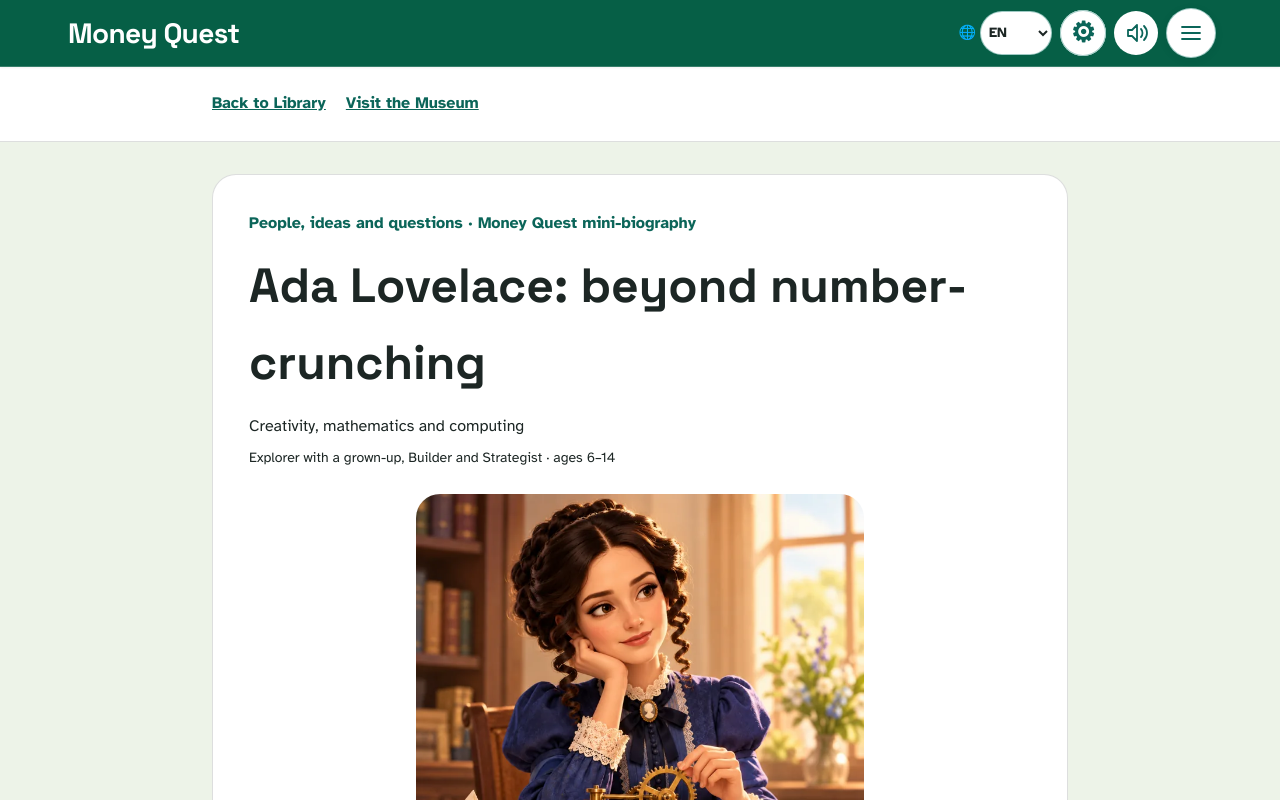
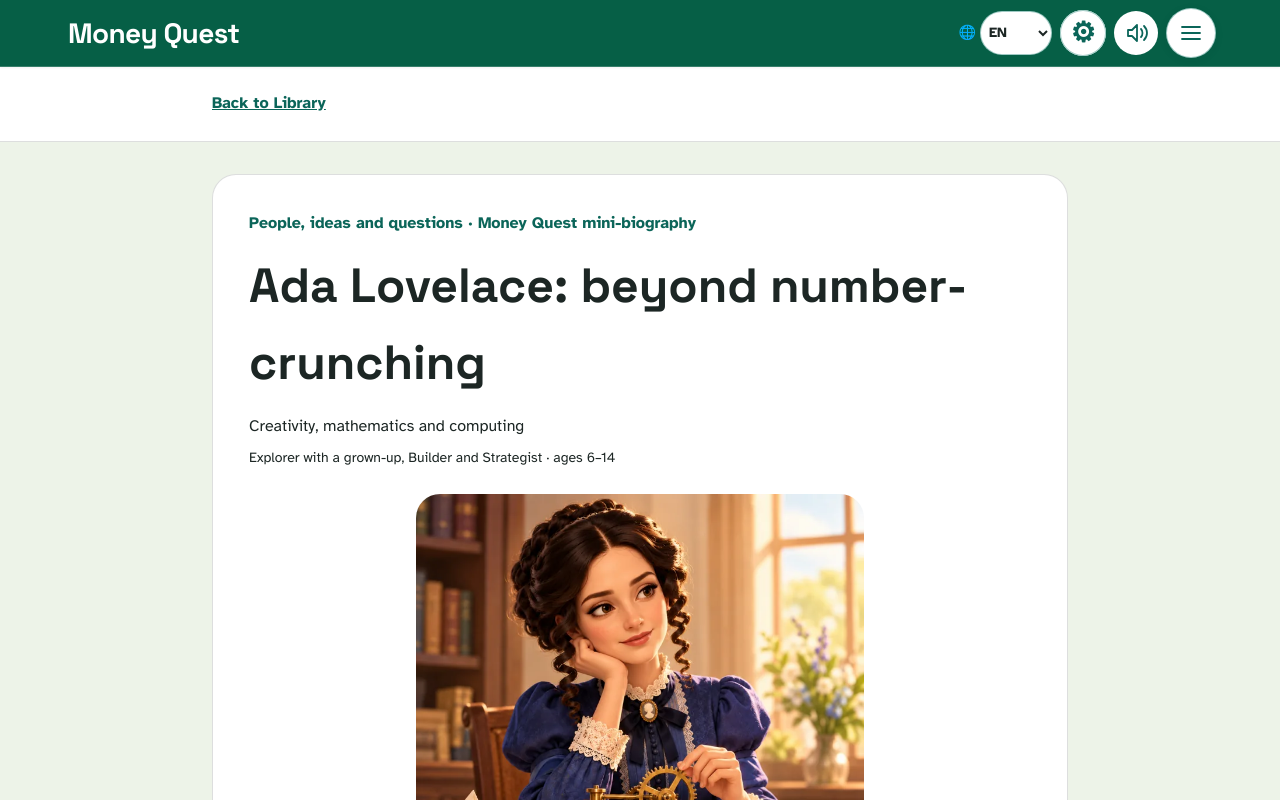
Before and after one commit to laviniamoraru28-creator/money-quest, a Next.js app: page /en/library/ada-lovelace-beyond-number-crunching in a window 1280 px wide. Shown: the top 800 px of the page. Built offline with nearby package versions, Linux system fonts and the light colour scheme.

Commit message:
Remove Museum shortcut from Library biography pages

```diff
--- a/src/components/BiographyProfile.tsx
+++ b/src/components/BiographyProfile.tsx
@@ -7,7 +7,7 @@ import { ReadAloudButton } from "@/components/ui/ReadAloudButton";
 
 export default function BiographyProfile({person,locale}:BiographyPresentation) {
   const copy=readerCopy[locale];
-  return <div className="min-h-screen bg-fog text-ink"><header className="border-b border-ink/15 bg-white"><nav aria-label={copy.bioNav} className="mx-auto flex max-w-4xl flex-wrap items-center gap-5 px-5 py-3"><Link href="/library" className="min-h-12 py-3 font-semibold text-teal-text underline">{copy.backLibrary}</Link><Link href="/museum" className="min-h-12 py-3 font-semibold text-teal-text underline">{copy.visitMuseum}</Link></nav></header>
+  return <div className="min-h-screen bg-fog text-ink"><header className="border-b border-ink/15 bg-white"><nav aria-label={copy.bioNav} className="mx-auto flex max-w-4xl flex-wrap items-center gap-5 px-5 py-3"><Link href="/library" className="min-h-12 py-3 font-semibold text-teal-text underline">{copy.backLibrary}</Link></nav></header>
     <main id="main-content" tabIndex={-1} className="mx-auto max-w-4xl px-5 py-8"><article className="rounded-3xl border border-ink/15 bg-white p-5 md:p-9">
       <p className="font-semibold text-teal-text">{copy.bioIntro}</p><h1 className="mt-3 text-3xl">{person.title}</h1><p className="mt-3">{person.topic}</p><p className="mt-2 text-sm">{person.ages}</p>
       <Image unoptimized data-learning-decoration src={person.image} alt={person.alt} width={768} height={768} className="mx-auto mt-6 aspect-square w-full max-w-md rounded-3xl object-contain"/>
```
